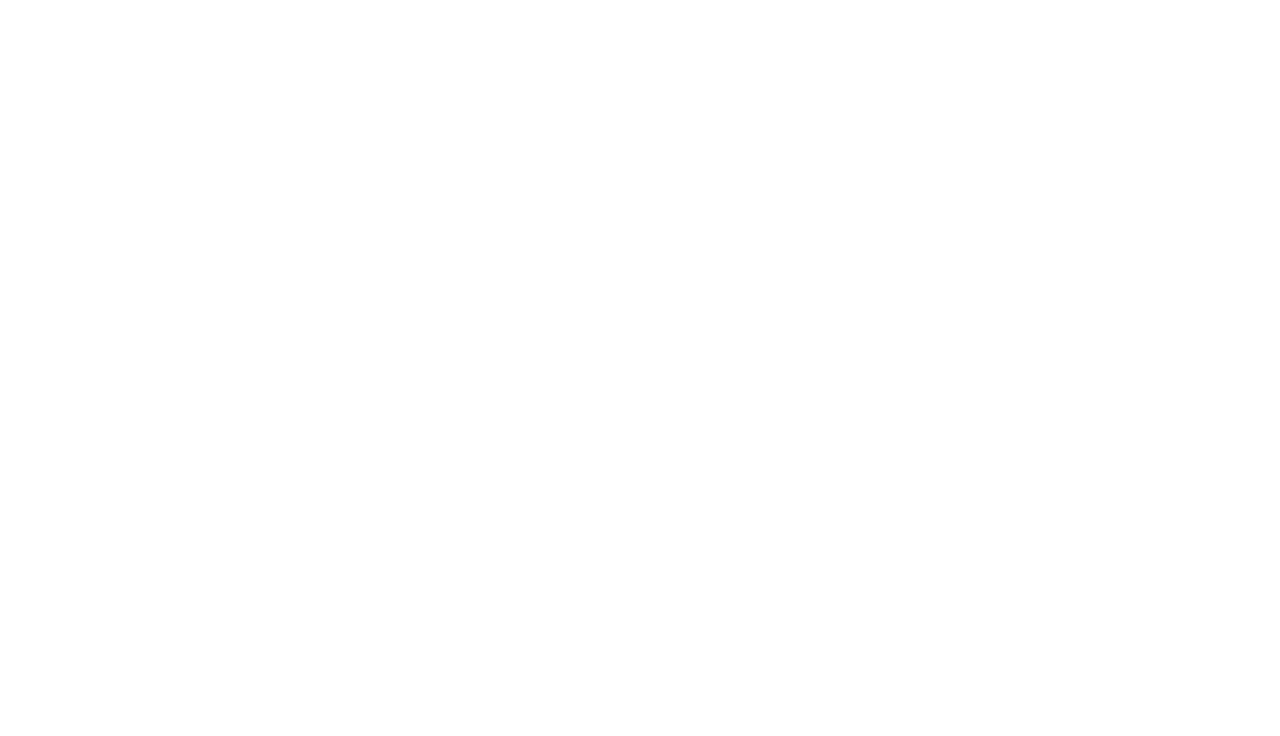
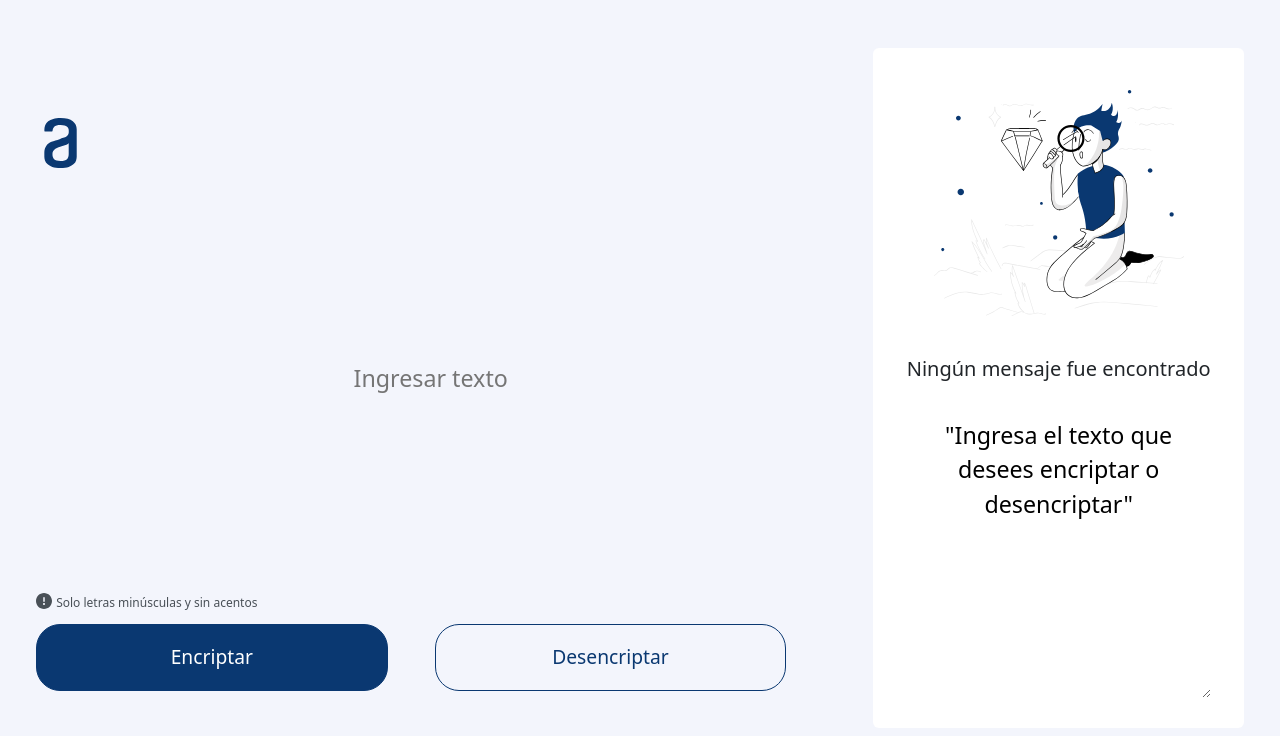
Before and after one commit to Emmigumi/Encriptador-One, a plain HTML site: page index.html in a window 1280 px wide. Drawn offline with nearby package versions, Linux system fonts and the light colour scheme.

Commit message:
Función encriptar, desencriptar y copiar

```diff
--- a/index.html
+++ b/index.html
@@ -4,12 +4,59 @@
     <meta charset="UTF-8">
     <meta http-equiv="X-UA-Compatible" content="IE=edge">
     <meta name="viewport" content="width=device-width, initial-scale=1.0">
+    <link href="style.css" rel="stylesheet">
+    <script type="text/javascript" src="main.js"></script>
 
+    <link rel="stylesheet" href="https://cdnjs.cloudflare.com/ajax/libs/font-awesome/6.2.1/css/all.min.css" integrity="sha512-MV7K8+y+gLIBoVD59lQIYicR65iaqukzvf/nwasF0nqhPay5w/9lJmVM2hMDcnK1OnMGCdVK+iQrJ7lzPJQd1w==" crossorigin="anonymous" referrerpolicy="no-referrer" />
+    <link rel="stylesheet" href="https://cdn.jsdelivr.net/npm/bootstrap@5.2.0/dist/css/bootstrap.min.css" integrity="sha384-gH2yIJqKdNHPEq0n4Mqa/HGKIhSkIHeL5AyhkYV8i59U5AR6csBvApHHNl/vI1Bx" crossorigin="anonymous">
     <title>Document</title>
 </head>
 <body>
+  <div class="container-fluid p-4">
 
 
-    <script src="main.js"></script>
+  <div class="row">
+      <div class="col-12 col-md-8 left-container p-4">
+        <nav class="bg-body-tertiary col-12 col-md-8">
+          <div>
+            <a class="navbar-brand" href="#">
+              <img src="./Assets/Vectorlogo.svg" alt="logo-principal" width="50" height="50">
+            </a>
+          </div>
+        </nav>
+        <input class="texto subtitle" id="txt-ingresante" type="text" placeholder="Ingresar texto">
+
+        <section>
+            <i class="fa-solid fa-circle-exclamation"></i>
+            <span>Solo letras minúsculas y sin acentos</span>
+        </section>
+
+        <div class="d-grid gap-2 col-12 cnt_botones">
+            <button class="buttons" id="encriptar-btn" type="button" onclick="encriptar()">Encriptar</button>
+            <button class="buttons" id="desencriptar-btn" type="button" onclick="desencriptar()">Desencriptar</button>
+        </div>
+      </div>
+
+      <div class="col-12 col-md-4 right-container p-4">
+        <div class="row">
+          <div class="col-sm-12 mb-6 mb-sm-0">
+            <div class="card">
+              <div class="card-body">
+                <img id="img-respuesta" src="./Assets/Muñeconiña_diamante.svg" alt="Imagen de la sección respuesta" height="250" width="250">
+                <h5 id="title-respuesta" class="card-title">Ningún mensaje fue encontrado</h5>
+                <textarea id="txt-respuesta" class="texto subtitle" name="name" rows="8" cols="80">"Ingresa el texto que desees encriptar o desencriptar"</textarea>
+                <button id="btn-copiar" class="buttons" onclick="copiar()">Copiar</button>
+              </div>
+            </div>
+          </div>
+        </div>
+      </div>
+  </div>
+
+  </div>
+    <script src="https://cdnjs.cloudflare.com/ajax/libs/font-awesome/6.2.1/js/all.min.js" integrity="sha512-rpLlll167T5LJHwp0waJCh3ZRf7pO6IT1+LZOhAyP6phAirwchClbTZV3iqL3BMrVxIYRbzGTpli4rfxsCK6Vw==" crossorigin="anonymous" referrerpolicy="no-referrer"></script>
+    <script src="https://cdn.jsdelivr.net/npm/bootstrap@5.2.0/dist/js/bootstrap.min.js" integrity="sha384-ODmDIVzN+pFdexxHEHFBQH3/9/vQ9uori45z4JjnFsRydbmQbmL5t1tQ0culUzyK" crossorigin="anonymous"></script>
+<script src="https://ajax.googleapis.com/ajax/libs/jquery/3.6.1/jquery.min.js"></script>
+
 </body>
 </html>
--- a/main.js
+++ b/main.js
@@ -0,0 +1,39 @@
+
+function encriptar(){
+  var text = document.getElementById("txt-ingresante").value.toLowerCase();
+
+  var txtCifrado = text.replace(/e/igm,"enter");
+  var txtCifrado = txtCifrado.replace(/o/igm,"ober");
+  var txtCifrado = txtCifrado.replace(/i/igm,"imes");
+  var txtCifrado = txtCifrado.replace(/a/igm,"ai");
+  var txtCifrado = txtCifrado.replace(/u/igm,"ufat");
+
+  document.getElementById("img-respuesta").style.display = "none";
+  document.getElementById("title-respuesta").style.display = "none";
+  document.getElementById("txt-respuesta").innerHTML = txtCifrado;
+document.getElementById("btn-copiar").style.display = "show";
+document.getElementById("btn-copiar").style.display = "inherit";
+};
+
+function desencriptar(){
+    var text = document.getElementById("txt-ingresante").value.toLowerCase();
+
+    var txtCifrado = text.replace(/enter/igm,"e");
+    var txtCifrado = txtCifrado.replace(/ober/igm,"o");
+    var txtCifrado = txtCifrado.replace(/imes/igm,"i");
+    var txtCifrado = txtCifrado.replace(/ai/igm,"a");
+    var txtCifrado = txtCifrado.replace(/ufat/igm,"u");
+
+    document.getElementById("img-respuesta").style.display = "none";
+    document.getElementById("title-respuesta").style.display = "none";
+    document.getElementById("txt-respuesta").innerHTML = txtCifrado;
+
+  document.getElementById("btn-copiar").style.display = "show";
+  document.getElementById("btn-copiar").style.display = "inherit";
+  };
+
+  function copiar(){
+      var txtCopia = document.querySelector("#txt-respuesta");
+      txtCopia.select();
+      document.execCommand("copy");Encriptador
+  }
--- a/style.css
+++ b/style.css
@@ -0,0 +1,120 @@
+* {
+  margin: 0;
+  padding: 0;
+  box-sizing: border-box;
+}
+html{
+  height: 100%;
+}
+body{
+  margin: 0px;
+  padding: 0px;
+  width: 100%;
+  min-height: 100vh;
+  background: red;
+}
+.card{
+  border: none !important;
+}
+.row{
+  align-items: center;
+}
+.subtitle{
+  font-size: calc(0.8vw + 13px);
+}
+.container-fluid{
+  background:  #F3F5FC;
+}
+
+.left-container{
+  display: grid;
+  gap: 2%;
+}
+
+#txt-ingresante{
+height: 50vh;
+background: none;
+}
+
+section{
+  color: #495057;
+}
+span{
+  font-size: 12px;
+  color: Gray/gray-400;
+}
+.cnt_botones{
+  grid-template-columns: repeat(2,1fr);
+}
+.buttons{
+width: 90%;
+height: 67px;
+background: none;
+border-radius: 24px;
+font-size: calc(0.8vw + 9px);
+border: 1px solid #0A3871;
+color: #0A3871;
+}
+#encriptar-btn{
+  background: #0A3871;
+  color: #FFFFFF;
+}
+#desencriptar-btn:hover, #btn-copiar:hover{
+background: #D8DFE8;
+}
+.right-container{
+display: grid;
+}
+
+.card-body{
+  display: flex;
+    flex-direction: column;
+    align-items: center;
+    height: 85vh;
+    justify-content: space-around;
+}
+#txt-respuesta{
+  height: 35vh;
+  width: 90%;
+}
+.texto{
+  border-radius: 25px;
+  border: none;
+  text-align: center;
+}
+
+#btn-copiar{
+  display: none;
+  align-items: center;
+  justify-content: center;
+}
+@media (min-width: 760px){
+  .container-fluid{
+  height: 100vh;
+}
+}
+@media (max-width: 530px) {
+h5#title-respuesta{
+  font-size: calc(0.8vw + 15px);
+  text-align: center;
+}
+.subtitle{
+  font-size: calc(0.8vw + 11px);
+}
+#txt-respuesta{
+ width: 100%;
+}
+}
+@media (max-width: 400px) {
+  img{
+    width: calc(20vh + 20px)
+  }
+  #txt-ingresante, #txt-respuesta{
+    height: 30vh;
+  }
+}
+@media (max-width: 320px) {
+  img{
+    width: calc(16vh + 20px)
+  }
+}
```
Also changed, not shown: Assets/Muñeconiña_diamante.svg (added), Assets/Vectorlogo.svg (added).
